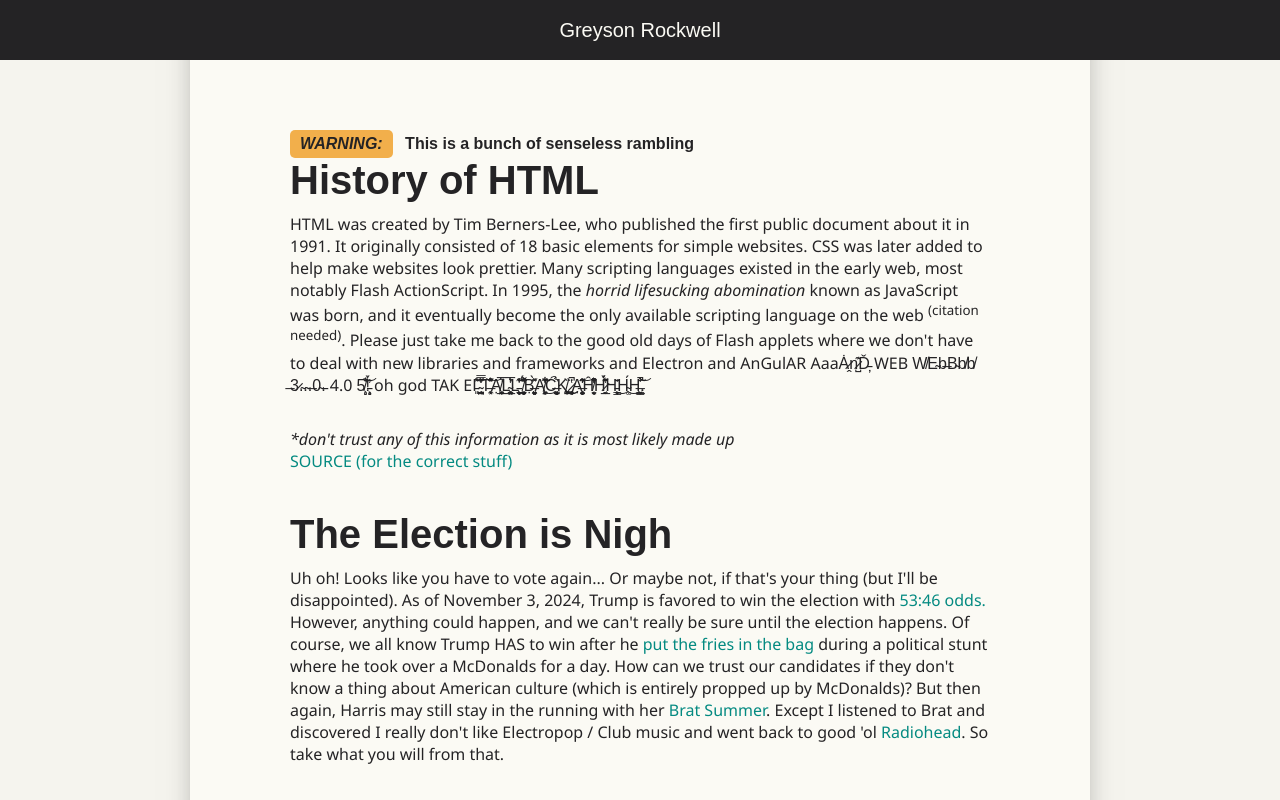
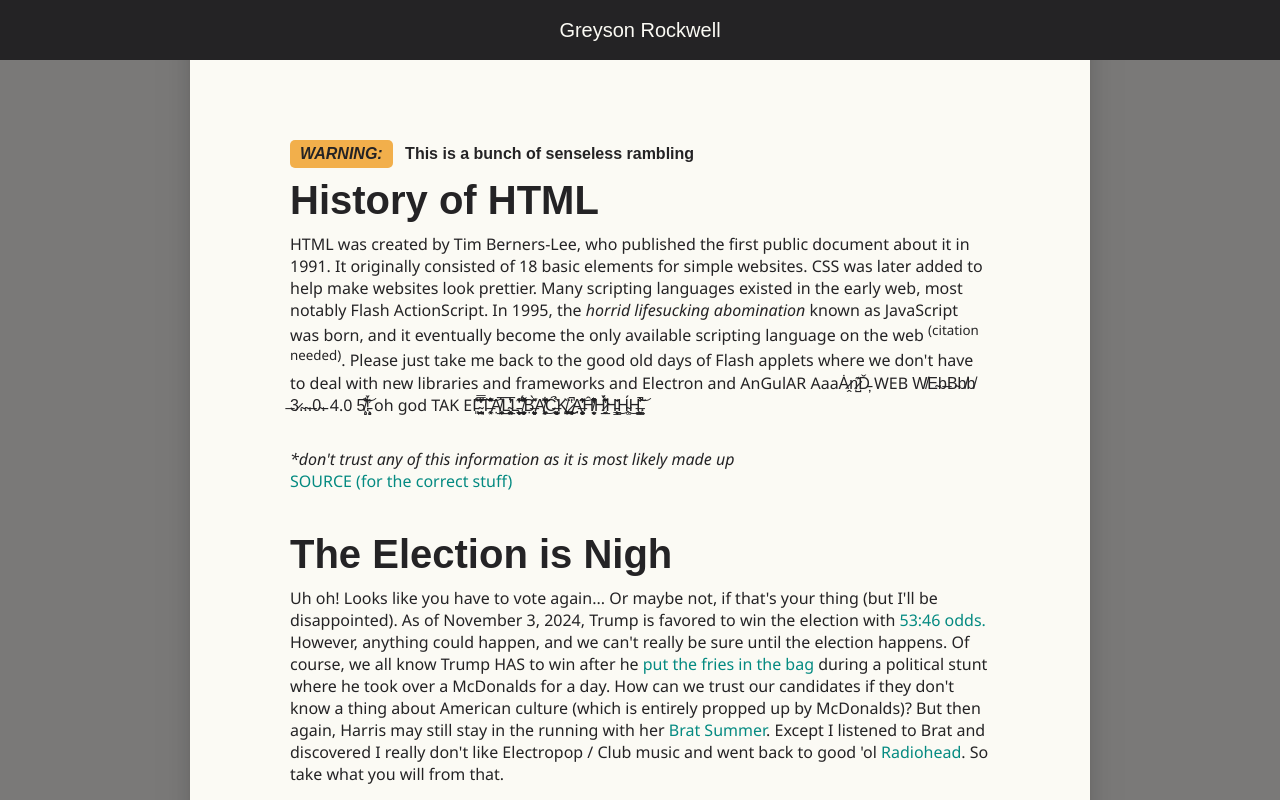
Before and after one commit to GreysonR/INFOTC-2830-NodeJS-1, a website: page public/index.html in a window 1280 px wide. Shown: the top 800 px of the page. Drawn offline with Linux system fonts and the light colour scheme; a web font is replaced by a local one.

Commit message:
GRAY background (requirement)

```diff
--- a/public/index.html
+++ b/public/index.html
@@ -22,7 +22,7 @@
 			font-family: "Noto Sans", sans-serif;
 			color: var(--black);
 			background: var(--white);
-			background: color-mix(in srgb, var(--white) 97%, var(--black));
+			background: color-mix(in srgb, var(--white) 40%, var(--black)); /* THIS IS AS GRAY AS YOU'RE GETTING */
 			font-size: 12pt;
 
 			min-height: 100vh;
@@ -99,7 +99,7 @@
 			font-size: 12pt;
 
 			display: inline-block;
-			margin: 0px;
+			margin: 10px 0px;
 
 			.highlight {
 				background-color: var(--warning);
--- a/server.js
+++ b/server.js
@@ -4,7 +4,7 @@
 import { dirname, join } from "node:path";
 import fs from "node:fs";
 
-const port = 80;
+const port = 3000;
 const __dirname = dirname(fileURLToPath(import.meta.url));
 http.createServer((_req, res) => {
 	fs.readFile(join(__dirname, "public/index.html"), (err, data) => {
```
